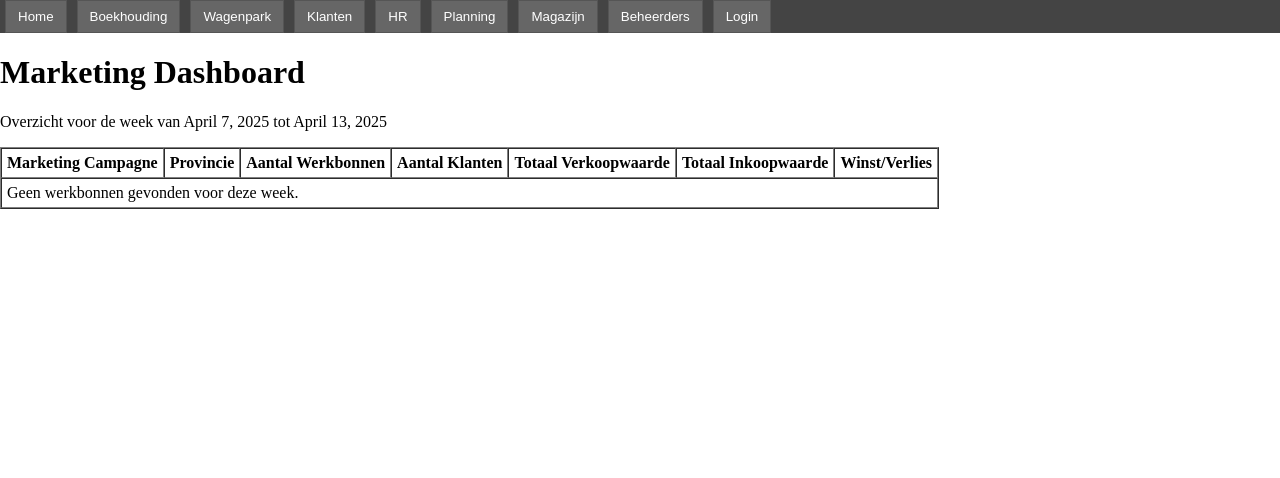
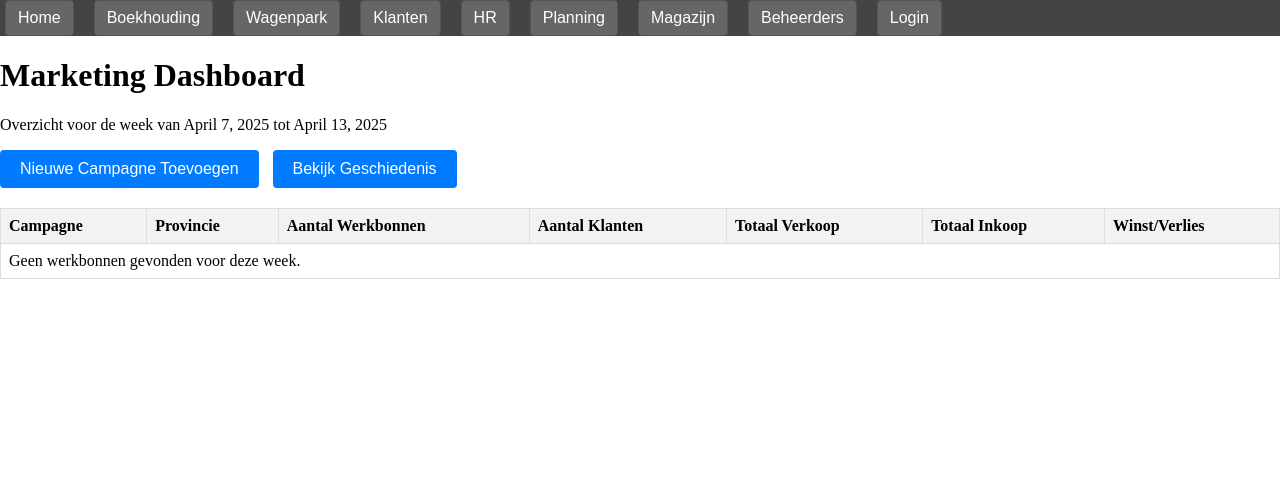
Before and after one commit to toinek1984/dentalmanager, a Django app: page /boekhouding/marketing/dashboard/ in a window 1280 px wide. Shown: the top 478 px of the page. Run offline with Django 4.2, Linux system fonts and the light colour scheme; data comes from the database, SQL or seed files in the repository; both versions use the stored data as it was after the commit; data that the repository does not hold is empty.

Commit message:
Beschrijving van de wijzigingen: bv. knoppen aangepast, marketing dashboard verbeterd, etc.

```diff
--- /dev/null
+++ b/apps/boekhouding/marketing/admin.py
@@ -0,0 +1,5 @@
+# apps/boekhouding/marketing/admin.py
+from django.contrib import admin
+from .models import Provincie
+
+admin.site.register(Provincie)
--- a/apps/boekhouding/marketing/views.py
+++ b/apps/boekhouding/marketing/views.py
@@ -1,31 +1,24 @@
-from django.shortcuts import render, redirect
-from django.db.models import Sum, ExpressionWrapper, DecimalField, Count
+from django.shortcuts import render, redirect, get_object_or_404
+from django.db.models import Sum, ExpressionWrapper, DecimalField, Count, Q
 from django.utils import timezone
 from datetime import timedelta
 from apps.planning.models import Werkbon
-from .models import MarketingCampagne
+from .models import MarketingCampagne, Provincie
 from .forms import MarketingCampagneForm
-from django.db import models  # Zorg dat we Q kunnen gebruiken
-from .models import MarketingCampagne, Provincie  # Voeg Provincie toe voor filtering
 
 def marketing_history(request):
-    # Bepaal de huidige datum
     today = timezone.now().date()
-
-    # Begin met alle campagnes die historisch zijn:
-    # Campagnes met een einddatum in het verleden of handmatig gearchiveerd
-    campagnes = MarketingCampagne.objects.all().filter(
-        models.Q(einddatum__isnull=False, einddatum__lt=today) | models.Q(archived=True)
+    # Campagnes die afgelopen zijn of handmatig gearchiveerd
+    campagnes = MarketingCampagne.objects.filter(
+        Q(einddatum__isnull=False, einddatum__lt=today) | Q(archived=True)
     )
-
-    # Haal filters op uit de GET-parameters
+    # Filters ophalen uit GET-parameters
     start_date = request.GET.get('start_date')
     end_date = request.GET.get('end_date')
     min_budget = request.GET.get('min_budget')
     max_budget = request.GET.get('max_budget')
     strategie = request.GET.get('strategie')
     provincie = request.GET.get('provincie')
-
     if start_date:
         campagnes = campagnes.filter(startdatum__gte=start_date)
     if end_date:
@@ -39,9 +32,7 @@
     if provincie:
         campagnes = campagnes.filter(provincie__naam=provincie)
 
-    # Voor de dropdown in het template: haal alle provincies op
     provinces = Provincie.objects.all()
-
     context = {
         'campaigns': campagnes,
         'filters': {
@@ -57,7 +48,6 @@
     return render(request, 'boekhouding/marketing/history.html', context)
 
 def marketing_index(request):
-    # Haal alle actieve, niet-gearchiveerde campagnes op
     campagnes = MarketingCampagne.objects.filter(actief=True, archived=False)
     return render(request, 'boekhouding/marketing/index.html', {'campagnes': campagnes})
 
@@ -66,18 +56,15 @@
         form = MarketingCampagneForm(request.POST)
         if form.is_valid():
             form.save()
-            return redirect('marketing_index')
+            return redirect('marketing:marketing_index')
     else:
         form = MarketingCampagneForm()
     return render(request, 'boekhouding/marketing/add.html', {'form': form})
 
 def marketing_dashboard(request):
-    # Bepaal de huidige week (maandag tot zondag)
     today = timezone.now().date()
     start_week = today - timedelta(days=today.weekday())
     end_week = start_week + timedelta(days=6)
-
-    # Filter werkbonnen binnen deze week met een gekoppelde marketingcampagne
     werkbon_data = Werkbon.objects.filter(
         aanmaakdatum__gte=start_week,
         aanmaakdatum__lte=end_week,
@@ -88,14 +75,11 @@
     ).annotate(
         totaal_verkoop=Sum('verkoopwaarde'),
         totaal_inkoop=Sum('inkoopwaarde'),
-        winst=ExpressionWrapper(
-            Sum('verkoopwaarde') - Sum('inkoopwaarde'),
-            output_field=DecimalField(max_digits=12, decimal_places=2)
-        ),
+        winst=ExpressionWrapper(Sum('verkoopwaarde') - Sum('inkoopwaarde'),
+                                output_field=DecimalField(max_digits=12, decimal_places=2)),
         aantal_werkbonnen=Count('id'),
         aantal_klanten=Count('klant', distinct=True)
     )
-
     context = {
         'start_week': start_week,
         'end_week': end_week,
--- a/templates/boekhouding/marketing/add.html
+++ b/templates/boekhouding/marketing/add.html
@@ -1,6 +1,7 @@
 {% extends 'base.html' %}
 {% load static %}
 {% block title %}Nieuwe Marketing Campagne{% endblock %}
+
 {% block content %}
 <h1>Nieuwe Marketing Campagne Aanmaken</h1>
 <form method="post">
--- a/templates/boekhouding/marketing/dashboard.html
+++ b/templates/boekhouding/marketing/dashboard.html
@@ -1,19 +1,68 @@
 {% extends 'base.html' %}
 {% load static %}
+
 {% block title %}Marketing Dashboard{% endblock %}
+
+{% block extra_head %}
+<style>
+  /* Basis styling voor button-achtige links */
+  .btn {
+      display: inline-block;
+      padding: 10px 20px;
+      font-size: 16px;
+      font-weight: 500;
+      color: #fff;
+      background-color: #007BFF;
+      border: none;
+      border-radius: 4px;
+      text-align: center;
+      text-decoration: none;
+      transition: background-color 0.3s ease, transform 0.2s ease;
+      cursor: pointer;
+      margin-right: 10px;
+  }
+  .btn:hover {
+      background-color: #0056b3;
+  }
+  .btn:active {
+      transform: translateY(2px);
+  }
+
+  /* Optionele styling voor de tabel */
+  table {
+      width: 100%;
+      border-collapse: collapse;
+      margin-top: 20px;
+  }
+  table th, table td {
+      border: 1px solid #ddd;
+      padding: 8px;
+      text-align: left;
+  }
+  table th {
+      background-color: #f2f2f2;
+  }
+</style>
+{% endblock %}
+
 {% block content %}
 <h1>Marketing Dashboard</h1>
 <p>Overzicht voor de week van {{ start_week }} tot {{ end_week }}</p>
 
-<table border="1" cellspacing="0" cellpadding="5">
+<div class="dashboard-buttons">
+    <button type="button" class="btn" onclick="window.location.href='{% url 'marketing:marketing_add' %}'">Nieuwe Campagne Toevoegen</button>
+    <button type="button" class="btn" onclick="window.location.href='{% url 'marketing:marketing_history' %}'">Bekijk Geschiedenis</button>
+</div>
+
+<table>
   <thead>
     <tr>
-            <th>Marketing Campagne</th>
+      <th>Campagne</th>
       <th>Provincie</th>
       <th>Aantal Werkbonnen</th>
       <th>Aantal Klanten</th>
-            <th>Totaal Verkoopwaarde</th>
-            <th>Totaal Inkoopwaarde</th>
+      <th>Totaal Verkoop</th>
+      <th>Totaal Inkoop</th>
       <th>Winst/Verlies</th>
     </tr>
   </thead>
```
Also changed, not shown: templates/boekhouding/marketing/index.html (+21 -2 lines), apps/boekhouding/tarieven/migrations/0007_alter_werkfase_naam.py (added), db.sqlite3, media/barcodes/barcode_BC255B6836-7.png (added). Lines whose indentation alone changed are shown as unchanged.
